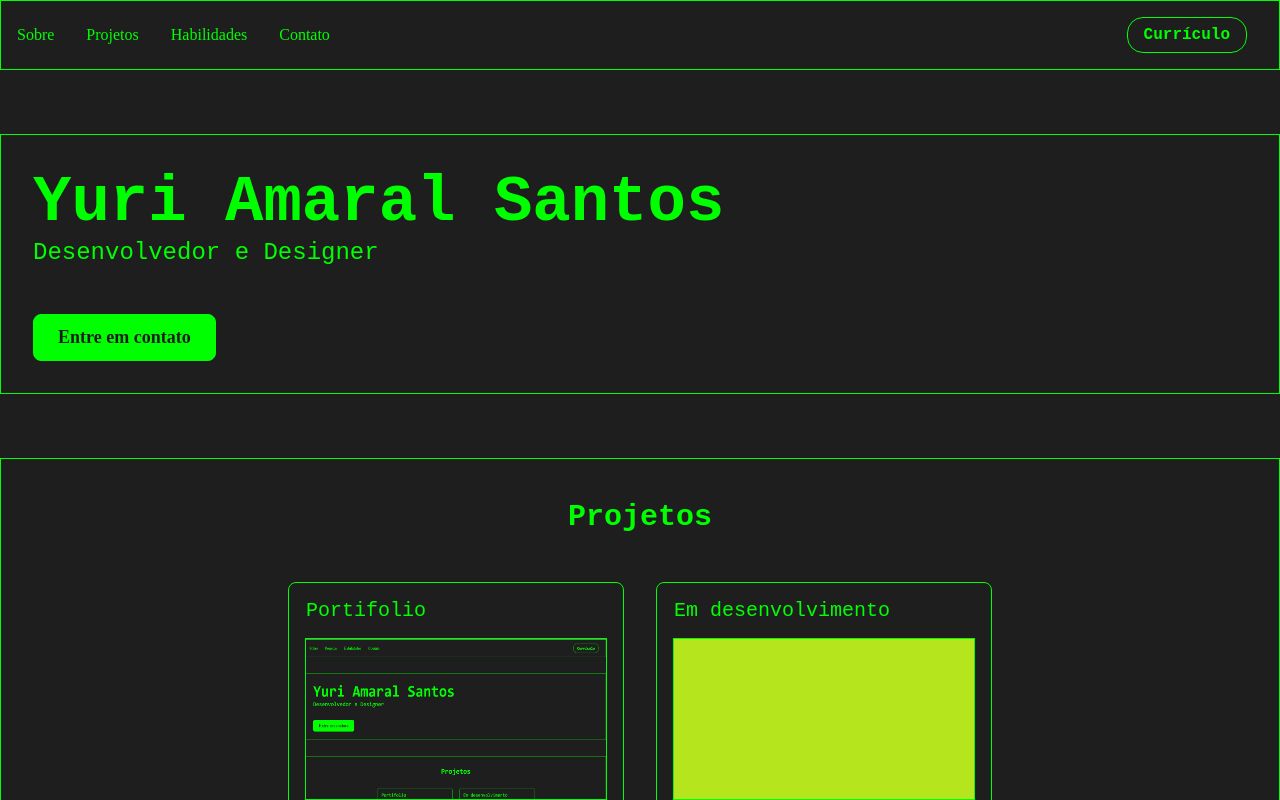
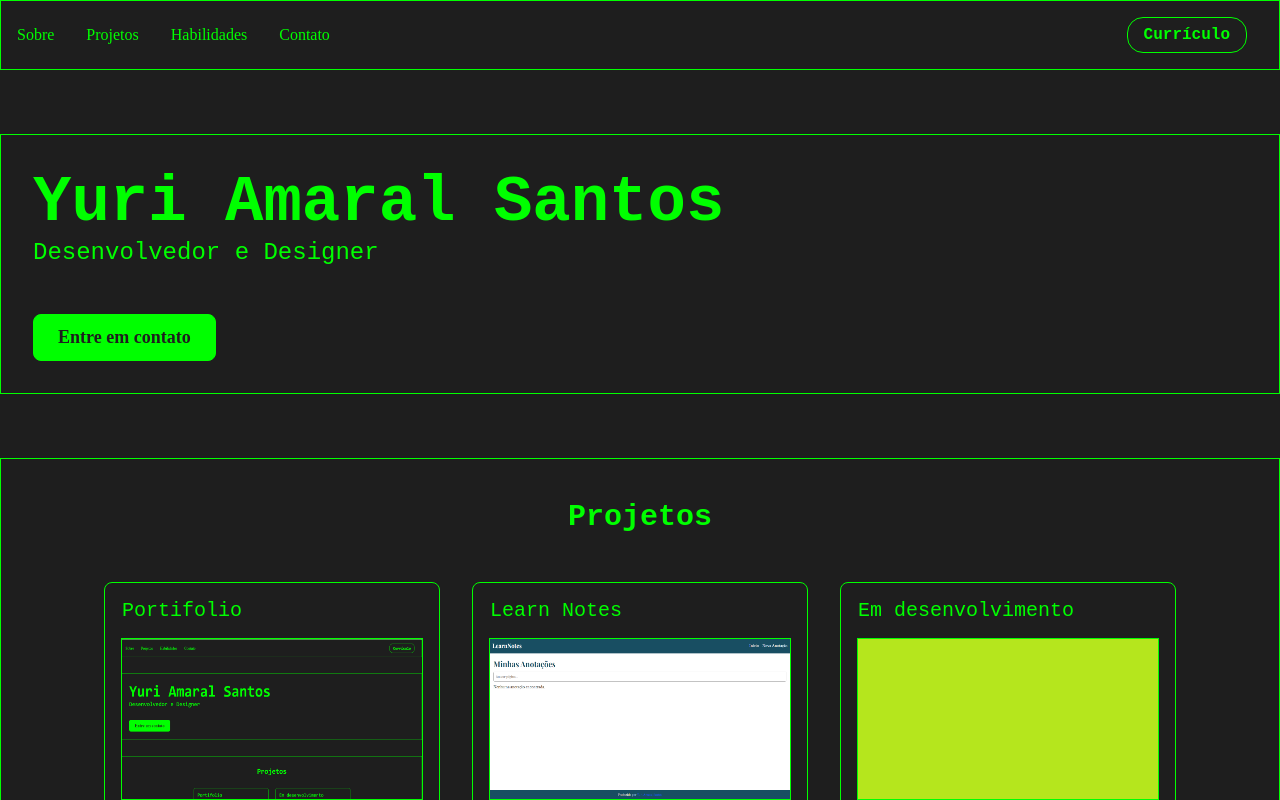
Before and after one commit to grilo-org/20250704_094249_candidato_Yuri-amaralsantos_portfolio-site, a React (Vite) app: page / in a window 1280 px wide. Shown: the top 800 px of the page. Built offline with nearby package versions, Linux system fonts and the light colour scheme.

Commit message:
add project

```diff
--- a/src/components/ProjectSection.jsx
+++ b/src/components/ProjectSection.jsx
@@ -3,14 +3,22 @@ import ProjectCard from "./ProjectCard";
 import "./ProjectSection.css"; // Import the CSS file
 import project1 from "../assets/site1.png";
 import rectangle from "../assets/rectangle.png";
+import project2 from "../assets/site2.png";
 
 const ProjectsSection = () => {
   const projects = [
     {
       title: "Portifolio",
-      description: "Portfolio pessoal construido utilizando react",
+      description: "Portfolio pessoal construido utilizando react.",
       image: project1, // Example image URL
       link: "https://github.com/Yuri-amaralsantos/portfolio-site", // Example link
+    },
+    {
+      title: "Learn Notes",
+      description:
+        "Um aplicativo web desenvolvido em React que permite criar e organizar suas anotações de forma prática.",
+      image: project2, // Example image URL
+      link: "https://wiki-study-app-polo.vercel.app", // Example link
     },
     {
       title: "Em desenvolvimento",
```
Also changed, not shown: src/assets/site2.png (added).
